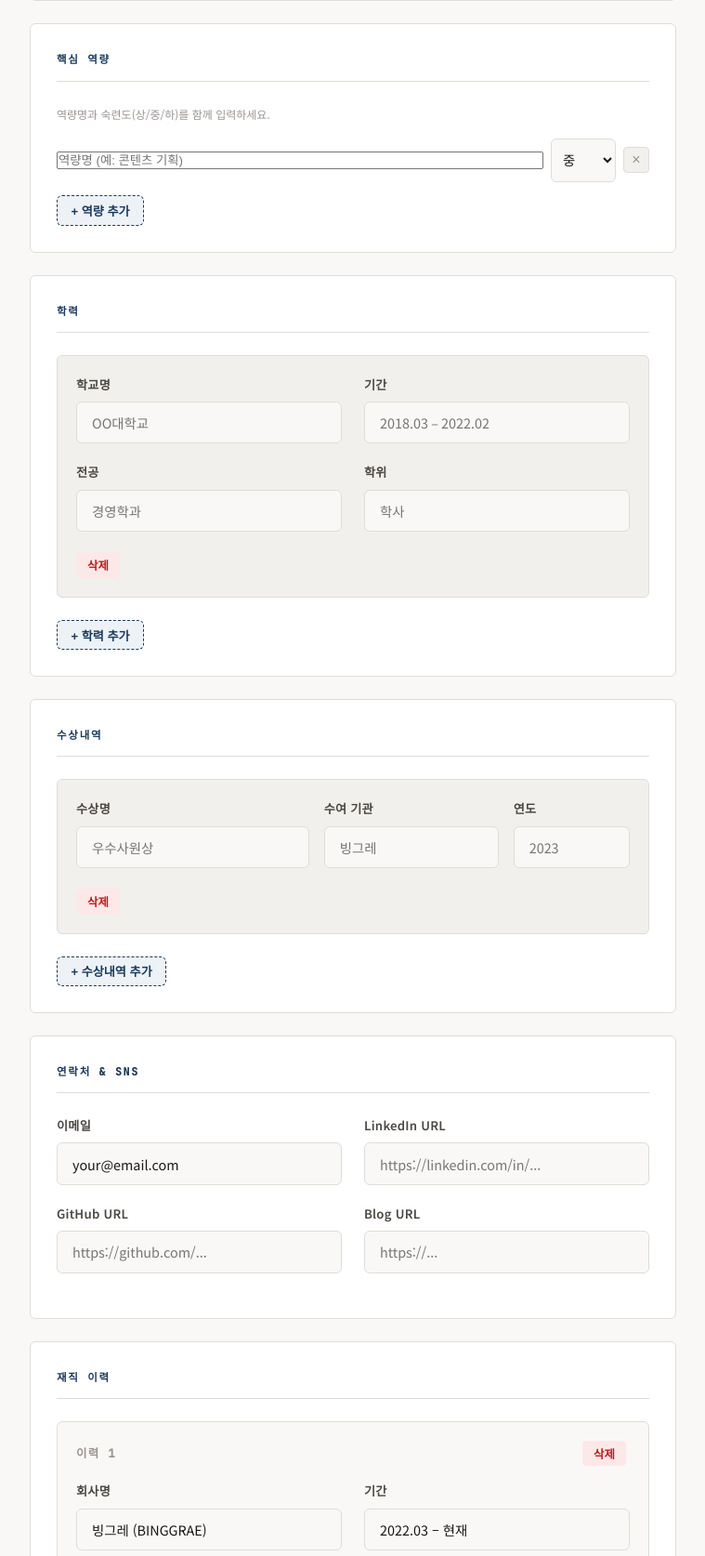
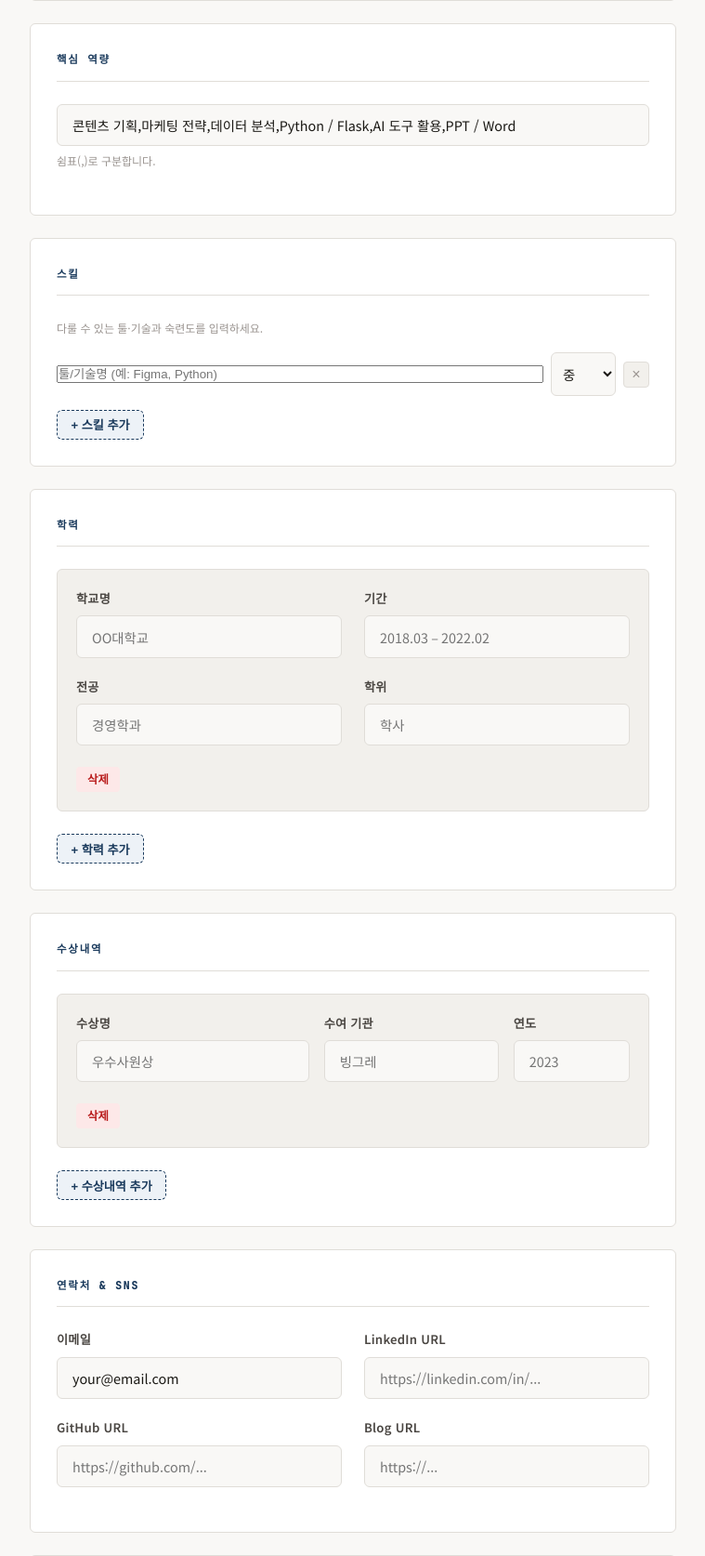
Before and after one commit to junglepark94-alt/portfolio, a Flask app: page /admin/profile in a window 1280 px wide. Shown: the part 710-2384 px from the top of the page at 93% size, without its empty margins (260-1019 px from the left). Run offline with Flask 3, Linux system fonts and the light colour scheme; the visitor is signed in with stand-in values (Sample User, id 1); data comes from the database, SQL or seed files in the repository.

Commit message:
simplify 핵심역량 to plain tags, add 스킬 section with level badges
- 핵심 역량: revert to comma-separated text input, no level display
- 스킬: new section with tool name + 상/중/하 level (tools_json column)

Co-Authored-By: Claude Sonnet 4.6 <noreply@anthropic.com>

```diff
--- a/app.py
+++ b/app.py
@@ -101,6 +101,8 @@ class Profile(db.Model):
     awards_json = db.Column(db.Text, default='[]')
     # 핵심 역량 with 레벨 [{name, level}]  level: 상|중|하
     skills_json = db.Column(db.Text, default='[]')
+    # 스킬/툴 [{name, level}]
+    tools_json = db.Column(db.Text, default='[]')
 
     @property
     def skill_list(self):
@@ -111,6 +113,14 @@ class Profile(db.Model):
         import json as _j
         try:
             return _j.loads(self.skills_json or '[]')
+        except Exception:
+            return []
+
+    @property
+    def tools(self):
+        import json as _j
+        try:
+            return _j.loads(self.tools_json or '[]')
         except Exception:
             return []
 
@@ -152,6 +162,7 @@ def init_db():
             "ALTER TABLE profile ADD COLUMN education_json TEXT DEFAULT '[]'",
             "ALTER TABLE profile ADD COLUMN awards_json TEXT DEFAULT '[]'",
             "ALTER TABLE profile ADD COLUMN skills_json TEXT DEFAULT '[]'",
+            "ALTER TABLE profile ADD COLUMN tools_json TEXT DEFAULT '[]'",
         ]:
             try:
                 conn.execute(db.text(sql))
@@ -296,13 +307,15 @@ def profile_edit():
         profile.github_url = request.form.get('github_url', '')
         profile.blog_url = request.form.get('blog_url', '')
 
-        # 핵심 역량 (with level)
-        skill_names  = request.form.getlist('skill_name')
-        skill_levels = request.form.getlist('skill_level')
-        skills = [{'name': n.strip(), 'level': l}
-                  for n, l in zip(skill_names, skill_levels) if n.strip()]
-        profile.skills_json = json.dumps(skills, ensure_ascii=False)
-        profile.skills = ','.join(s['name'] for s in skills)  # 하위 호환
+        # 핵심 역량 (단순 목록)
+        profile.skills = request.form.get('skills', '')
+
+        # 스킬/툴 (with level)
+        tool_names  = request.form.getlist('tool_name')
+        tool_levels = request.form.getlist('tool_level')
+        tools = [{'name': n.strip(), 'level': l}
+                 for n, l in zip(tool_names, tool_levels) if n.strip()]
+        profile.tools_json = json.dumps(tools, ensure_ascii=False)
 
         # 학력
         edu_schools  = request.form.getlist('edu_school')
--- a/templates/profile_form.html
+++ b/templates/profile_form.html
@@ -37,24 +37,33 @@
     <!-- ── 핵심 역량 ── -->
     <div class="form-card">
       <div class="fc-title">핵심 역량</div>
-      <div class="form-hint" style="margin-bottom:1rem;">역량명과 숙련도(상/중/하)를 함께 입력하세요.</div>
-      <div id="skillRows">
-        {% if profile.skills_with_level %}
-          {% for sk in profile.skills_with_level %}
+      <div class="form-group">
+        <input type="text" name="skills" value="{{ profile.skills }}" placeholder="콘텐츠 기획,마케팅 전략,데이터 분석" />
+        <div class="form-hint">쉼표(,)로 구분합니다.</div>
+      </div>
+    </div>
+
+    <!-- ── 스킬 ── -->
+    <div class="form-card">
+      <div class="fc-title">스킬</div>
+      <div class="form-hint" style="margin-bottom:1rem;">다룰 수 있는 툴·기술과 숙련도를 입력하세요.</div>
+      <div id="toolRows">
+        {% if profile.tools %}
+          {% for tk in profile.tools %}
           <div class="skill-row">
-            <input type="text" name="skill_name" placeholder="역량명 (예: 콘텐츠 기획)" value="{{ sk.name }}" />
-            <select name="skill_level">
-              <option value="상" {% if sk.level == '상' %}selected{% endif %}>상</option>
-              <option value="중" {% if sk.level == '중' %}selected{% endif %}>중</option>
-              <option value="하" {% if sk.level == '하' %}selected{% endif %}>하</option>
+            <input type="text" name="tool_name" placeholder="툴/기술명 (예: Figma, Python)" value="{{ tk.name }}" />
+            <select name="tool_level">
+              <option value="상" {% if tk.level == '상' %}selected{% endif %}>상</option>
+              <option value="중" {% if tk.level == '중' %}selected{% endif %}>중</option>
+              <option value="하" {% if tk.level == '하' %}selected{% endif %}>하</option>
             </select>
             <button type="button" class="link-remove-btn" onclick="removeRow(this)">×</button>
           </div>
           {% endfor %}
         {% else %}
           <div class="skill-row">
-            <input type="text" name="skill_name" placeholder="역량명 (예: 콘텐츠 기획)" />
-            <select name="skill_level">
+            <input type="text" name="tool_name" placeholder="툴/기술명 (예: Figma, Python)" />
+            <select name="tool_level">
               <option value="상">상</option>
               <option value="중" selected>중</option>
               <option value="하">하</option>
@@ -63,7 +72,7 @@
           </div>
         {% endif %}
       </div>
-      <button type="button" class="btn-add-link" onclick="addSkill()">+ 역량 추가</button>
+      <button type="button" class="btn-add-link" onclick="addTool()">+ 스킬 추가</button>
     </div>
 
     <!-- ── 학력 ── -->
@@ -241,18 +250,18 @@
 <script>
 function removeRow(el) { el.remove(); }
 
-function addSkill() {
+function addTool() {
   const row = document.createElement('div');
   row.className = 'skill-row';
   row.innerHTML = `
-    <input type="text" name="skill_name" placeholder="역량명 (예: 콘텐츠 기획)" />
-    <select name="skill_level">
+    <input type="text" name="tool_name" placeholder="툴/기술명 (예: Figma, Python)" />
+    <select name="tool_level">
       <option value="상">상</option>
       <option value="중" selected>중</option>
       <option value="하">하</option>
     </select>
     <button type="button" class="link-remove-btn" onclick="removeRow(this)">×</button>`;
-  document.getElementById('skillRows').appendChild(row);
+  document.getElementById('toolRows').appendChild(row);
 }
 
 function addEdu() {
```
Also changed, not shown: templates/index.html (+16 -4 lines).
